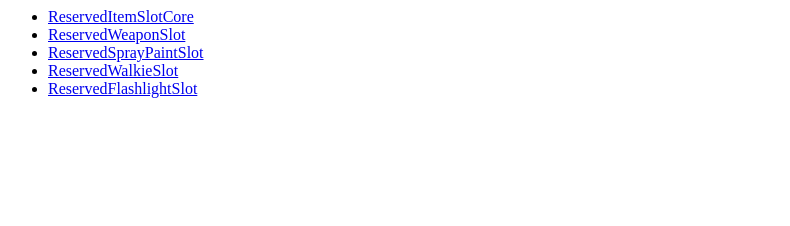
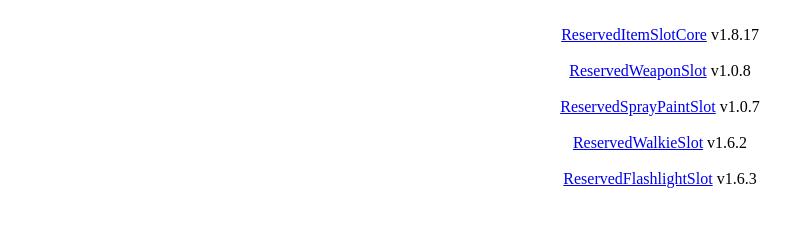
Before and after one commit to DeathWrench/InstallOldReservedItemSlotsMod, a plain HTML site: page index.html in a window 1280 px wide. Shown: the whole page, without its empty margins (0-790 px from the left). Drawn offline with Linux system fonts and the light colour scheme.

Commit message:
Update index.html

```diff
--- a/index.html
+++ b/index.html
@@ -4,12 +4,14 @@
     <title>Install Old Reserved Slots Mods</title>
 </head>
 <body>
+    <center>
     <ul>
-        <li><a href="ror2mm://v1/install/thunderstore.io/FlipMods/ReservedItemSlotCore/1.8.17/">ReservedItemSlotCore</a></li>
-        <li><a href="ror2mm://v1/install/thunderstore.io/FlipMods/ReservedWeaponSlot/1.0.8/">ReservedWeaponSlot</a></li>
-        <li><a href="ror2mm://v1/install/thunderstore.io/FlipMods/ReservedSprayPaintSlot/1.0.7/">ReservedSprayPaintSlot</a></li>
-        <li><a href="ror2mm://v1/install/thunderstore.io/FlipMods/ReservedWalkieSlot/1.6.2/">ReservedWalkieSlot</a></li>
-        <li><a href="ror2mm://v1/install/thunderstore.io/FlipMods/ReservedFlashlightSlot/1.6.3/">ReservedFlashlightSlot</a></li>
+        <br><a href="ror2mm://v1/install/thunderstore.io/FlipMods/ReservedItemSlotCore/1.8.17/">ReservedItemSlotCore</a> v1.8.17</br>
+        <br><a href="ror2mm://v1/install/thunderstore.io/FlipMods/ReservedWeaponSlot/1.0.8/">ReservedWeaponSlot</a> v1.0.8</br>
+        <br><a href="ror2mm://v1/install/thunderstore.io/FlipMods/ReservedSprayPaintSlot/1.0.7/">ReservedSprayPaintSlot</a> v1.0.7</br>
+        <br><a href="ror2mm://v1/install/thunderstore.io/FlipMods/ReservedWalkieSlot/1.6.2/">ReservedWalkieSlot</a> v1.6.2</br>
+        <br><a href="ror2mm://v1/install/thunderstore.io/FlipMods/ReservedFlashlightSlot/1.6.3/">ReservedFlashlightSlot</a> v1.6.3</br>
     </ul>
+    </center>
 </body>
 </html>
```
